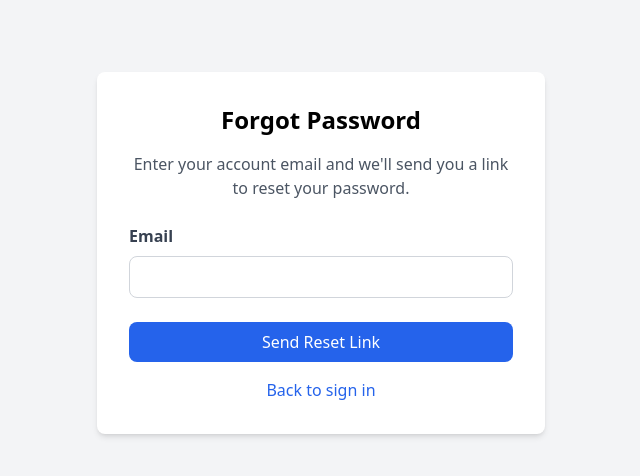
After one commit to asmith-watt/Watt-news, a Flask app: page /auth/forgot-password in a window 1280 px wide. The commit adds this page. Shown: the top 476 px of the page, without its empty margins (319-959 px from the left). Run offline with Flask 3, Linux system fonts and the light colour scheme; parts of the project's set-up code (start-up, migrations or seed data) failed here and were passed over; some libraries are stand-ins or nearby versions.

Commit message:
Add password reset via emailed Mailgun link
Forgot-password form emails a signed, 1-hour, single-use reset link (the
token carries a slice of the password hash, so it dies once used). Adds a
generic Mailgun send_email modeled on topcompanies, and ProxyFix so links
built behind Heroku's router come out as https.

Co-Authored-By: Claude Opus 5.5 (1M context) <noreply@anthropic.com>

```diff
--- a/app/__init__.py
+++ b/app/__init__.py
@@ -1,4 +1,5 @@
 from flask import Flask
+from werkzeug.middleware.proxy_fix import ProxyFix
 from flask_sqlalchemy import SQLAlchemy
 from flask_migrate import Migrate
 from flask_login import LoginManager
@@ -14,6 +15,9 @@ login_manager = LoginManager()
 def create_app(config_class=Config):
     app = Flask(__name__)
     app.config.from_object(config_class)
+    # Heroku's router terminates TLS; trust its X-Forwarded-Proto/Host so
+    # external URLs (e.g. password reset links) come out as https
+    app.wsgi_app = ProxyFix(app.wsgi_app, x_proto=1, x_host=1)
 
     db.init_app(app)
     migrate.init_app(app, db)
--- a/app/auth/forms.py
+++ b/app/auth/forms.py
@@ -27,3 +27,13 @@ class RegistrationForm(FlaskForm):
         user = User.query.filter_by(email=email.data).first()
         if user is not None:
             raise ValidationError('Please use a different email address.')
+
+class ForgotPasswordForm(FlaskForm):
+    email = StringField('Email', validators=[DataRequired(), Email()])
+    submit = SubmitField('Send Reset Link')
+
+
+class ResetPasswordForm(FlaskForm):
+    password = PasswordField('New Password', validators=[DataRequired()])
+    password2 = PasswordField('Repeat Password', validators=[DataRequired(), EqualTo('password')])
+    submit = SubmitField('Reset Password')
--- a/app/auth/routes.py
+++ b/app/auth/routes.py
@@ -1,10 +1,11 @@
-from flask import render_template, redirect, url_for, flash, request
+from flask import render_template, redirect, url_for, flash, request, current_app
 from flask_login import login_user, logout_user, current_user
 from urllib.parse import urlparse
 from app import db
 from app.models import User
 from app.auth import bp
-from app.auth.forms import LoginForm, RegistrationForm
+from app.auth.forms import LoginForm, RegistrationForm, ForgotPasswordForm, ResetPasswordForm
+from app.notifications import send_password_reset_email
 
 
 @bp.route('/login', methods=['GET', 'POST'])
@@ -52,3 +53,44 @@ def register():
         return redirect(url_for('auth.login'))
 
     return render_template('auth/register.html', title='Register', form=form)
+
+@bp.route('/forgot-password', methods=['GET', 'POST'])
+def forgot_password():
+    if current_user.is_authenticated:
+        return redirect(url_for('main.index'))
+
+    form = ForgotPasswordForm()
+    if form.validate_on_submit():
+        user = User.query.filter(db.func.lower(User.email) == form.email.data.strip().lower()).first()
+        if user and user.is_active:
+            token = user.get_reset_password_token()
+            reset_url = url_for('auth.reset_password', token=token, _external=True)
+            try:
+                send_password_reset_email(user, reset_url)
+            except Exception as e:
+                current_app.logger.error(f'Password reset email to user {user.id} failed: {e}')
+        # same answer either way, so the form can't be used to find out who has an account
+        flash('If that email belongs to an account, a reset link is on its way.', 'success')
+        return redirect(url_for('auth.login'))
+
+    return render_template('auth/forgot_password.html', title='Forgot Password', form=form)
+
+
+@bp.route('/reset-password/<token>', methods=['GET', 'POST'])
+def reset_password(token):
+    if current_user.is_authenticated:
+        return redirect(url_for('main.index'))
+
+    user = User.verify_reset_password_token(token)
+    if user is None:
+        flash('That reset link is invalid or has expired. Please request a new one.', 'error')
+        return redirect(url_for('auth.forgot_password'))
+
+    form = ResetPasswordForm()
+    if form.validate_on_submit():
+        user.set_password(form.password.data)
+        db.session.commit()
+        flash('Your password has been reset. You can now sign in.', 'success')
+        return redirect(url_for('auth.login'))
+
+    return render_template('auth/reset_password.html', title='Reset Password', form=form)
--- /dev/null
+++ b/app/templates/auth/forgot_password.html
@@ -0,0 +1,28 @@
+{% extends "base.html" %}
+
+{% block content %}
+<div class="max-w-md mx-auto mt-10">
+    <div class="bg-white shadow-md rounded-lg p-8">
+        <h1 class="text-2xl font-bold mb-4 text-center">Forgot Password</h1>
+        <p class="text-gray-600 mb-6 text-center">Enter your account email and we'll send you a link to reset your password.</p>
+        <form method="POST" action="">
+            {{ form.hidden_tag() }}
+            <div class="mb-4">
+                {{ form.email.label(class="block text-gray-700 font-bold mb-2") }}
+                {{ form.email(class="w-full px-3 py-2 border border-gray-300 rounded-lg focus:outline-none focus:border-blue-500") }}
+                {% if form.email.errors %}
+                    {% for error in form.email.errors %}
+                    <p class="text-red-500 text-sm mt-1">{{ error }}</p>
+                    {% endfor %}
+                {% endif %}
+            </div>
+            <div class="mt-6">
+                {{ form.submit(class="w-full bg-blue-600 text-white py-2 px-4 rounded-lg hover:bg-blue-700 cursor-pointer") }}
+            </div>
+        </form>
+        <p class="mt-4 text-center text-gray-600">
+            <a href="{{ url_for('auth.login') }}" class="text-blue-600 hover:underline">Back to sign in</a>
+        </p>
+    </div>
+</div>
+{% endblock %}
--- a/app/templates/auth/login.html
+++ b/app/templates/auth/login.html
@@ -24,11 +24,12 @@
                     {% endfor %}
                 {% endif %}
             </div>
-            <div class="mb-6">
+            <div class="mb-6 flex items-center justify-between">
                 <label class="flex items-center">
                     {{ form.remember_me(class="mr-2") }}
                     <span class="text-gray-700">{{ form.remember_me.label.text }}</span>
                 </label>
+                <a href="{{ url_for('auth.forgot_password') }}" class="text-sm text-blue-600 hover:underline">Forgot password?</a>
             </div>
             <div>
                 {{ form.submit(class="w-full bg-blue-600 text-white py-2 px-4 rounded-lg hover:bg-blue-700 cursor-pointer") }}
```
Also changed, not shown: app/models.py (+27 -0 lines), app/notifications.py (+45 -0 lines), app/templates/auth/reset_password.html (added, +37 -0 lines).
